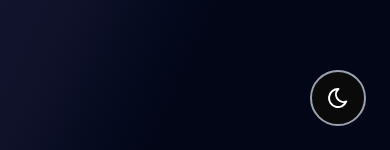
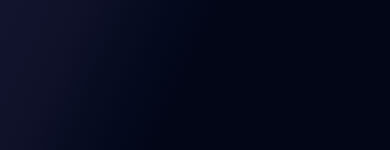
Before and after one commit to FedeCodeLab/portfolio, a Next.js app: page / in a window 390 px wide. Shown: the part 694-844 px from the top of the page. Built offline with nearby package versions, Linux system fonts and the light colour scheme.

Commit message:
Eliminación de botón de tema en mobile

```diff
--- a/app/layout.tsx
+++ b/app/layout.tsx
@@ -22,7 +22,7 @@ export default function RootLayout({
         <Navbar />
         {children}
         <Footer />
-        <FloatToggleTheme />
+        {/* <FloatToggleTheme /> */}
       </body>
     </html>
   );
```
